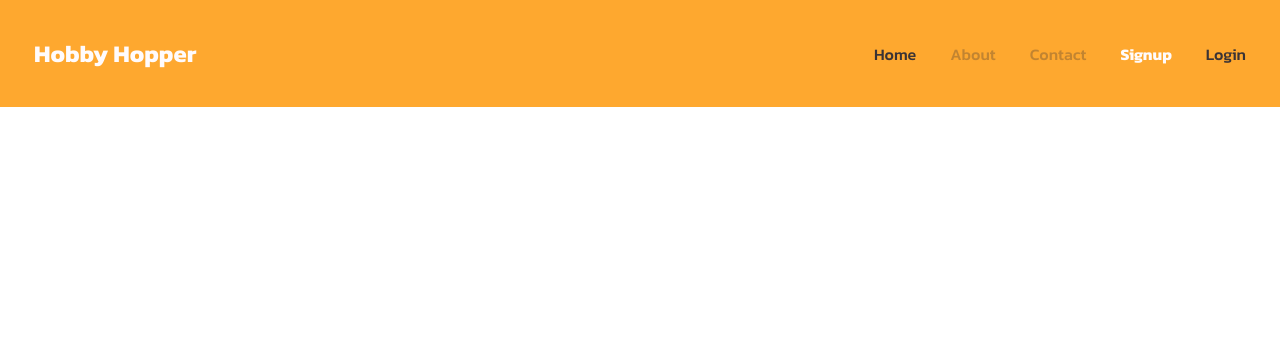
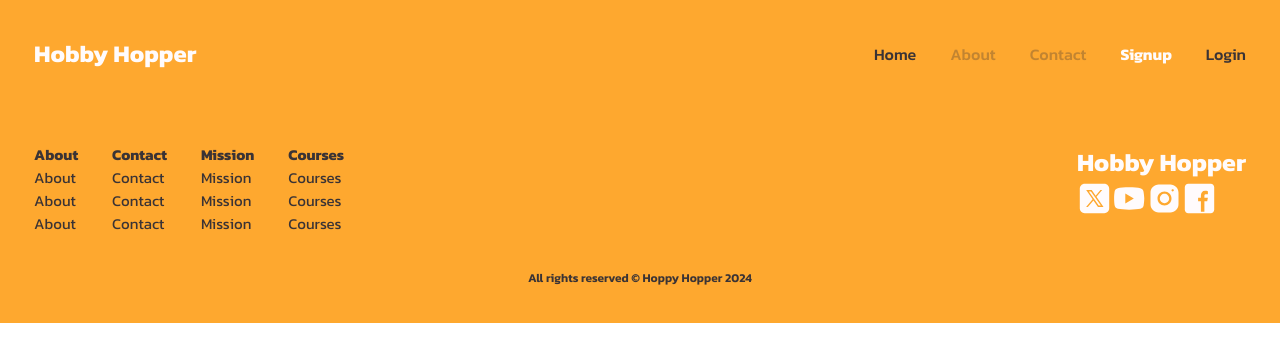
Before and after one commit to ranakibrahim/capstone-project, a React (Vite) app in the folder client/: page /signup in a window 1280 px wide. Shown: the top 362 px of the page. Built offline with nearby package versions, Linux system fonts and the light colour scheme.

Commit message:
File createe

```diff
--- /dev/null
+++ b/client/src/components/SignupForm/SignupForm.jsx
@@ -0,0 +1,7 @@
+import "./SignupForm.scss";
+
+export default function SignupForm() {
+  return (
+    <form></form>
+  )
+}
--- a/client/src/pages/SignupPage/SignupPage.jsx
+++ b/client/src/pages/SignupPage/SignupPage.jsx
@@ -1,10 +1,13 @@
 import "./SignupPage.scss";
 import NavBar from "../../components/NavBar/NavBar";
-
+import Footer from "../../components/Footer/Footer";
+import SignupForm from "../../components/SignupForm/SignupForm"
 export default function LoginPage() {
   return (
     <>
       <NavBar />
+      <SignupForm/>
+      <Footer/>
     </>
   );
 }
```
Also changed, not shown: client/src/components/SignupForm/SignupForm.scss (added).
